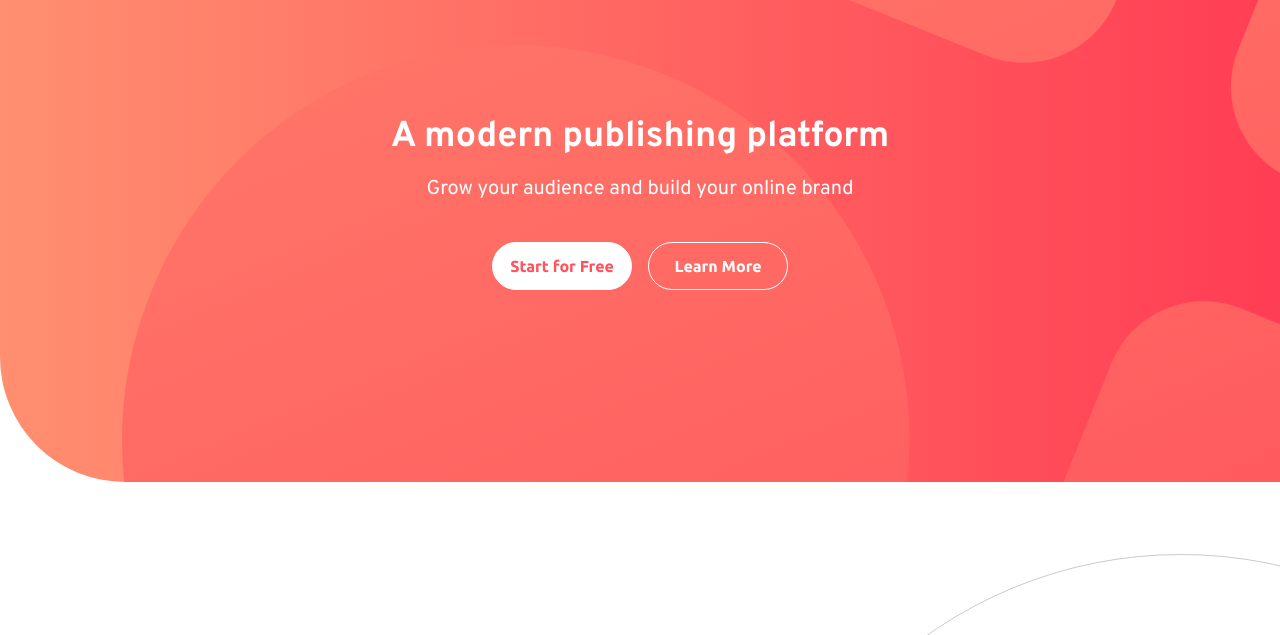
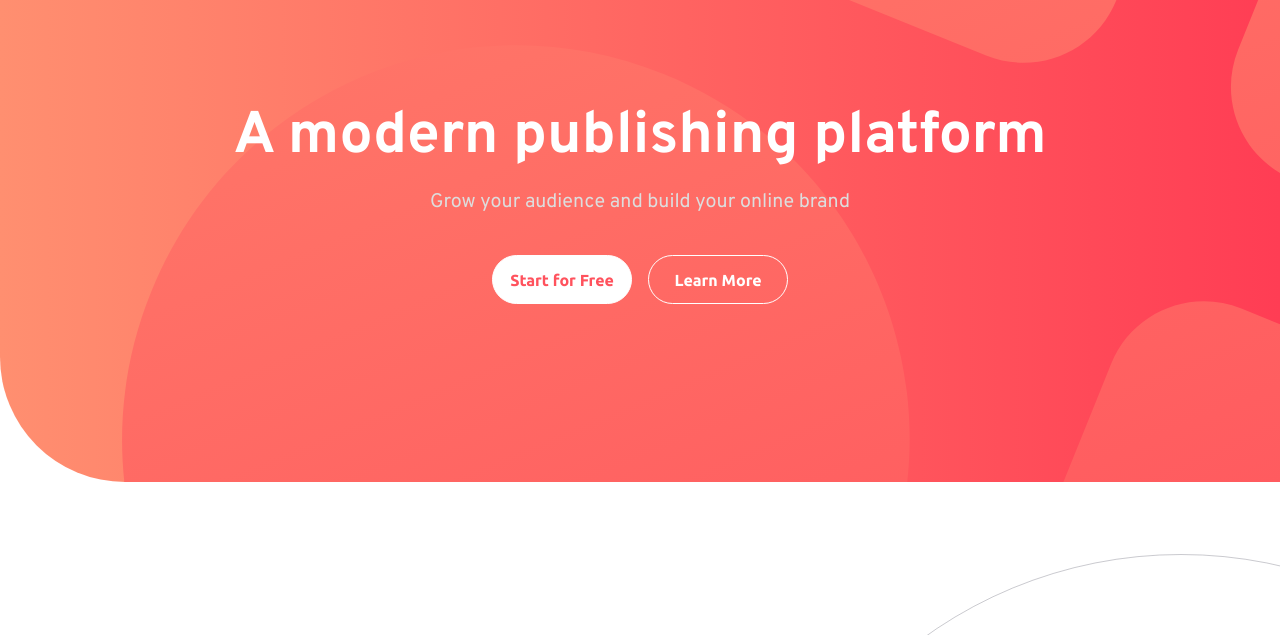
Before and after one commit to Valkinsenn/frontend-mentor--blogr-landing-page-main, a plain HTML site: page index.html in a window 1280 px wide. Shown: the part 118-753 px from the top of the page. Drawn offline with Linux system fonts and the light colour scheme.

Commit message:
Updates to the Readme, and a fix to the typography

```diff
--- a/styles/components/_typography.scss
+++ b/styles/components/_typography.scss
@@ -20,9 +20,20 @@ body {
 }
 
 .intro-text-box p {
+  color: #ddd;
   font-size: 1.25rem;
   padding-top: 1rem;
   text-align: center;
+}
+
+@media screen and (min-width: 576px) {
+  .intro-text-box h1 {
+    font-size: 3.67rem;
+  }
+
+  .intro-text-box p {
+    font-size: 1.23rem;
+  }
 }
 
 // Content Boxes
```
Also changed, not shown: styles/styles.css, 2 other files.
